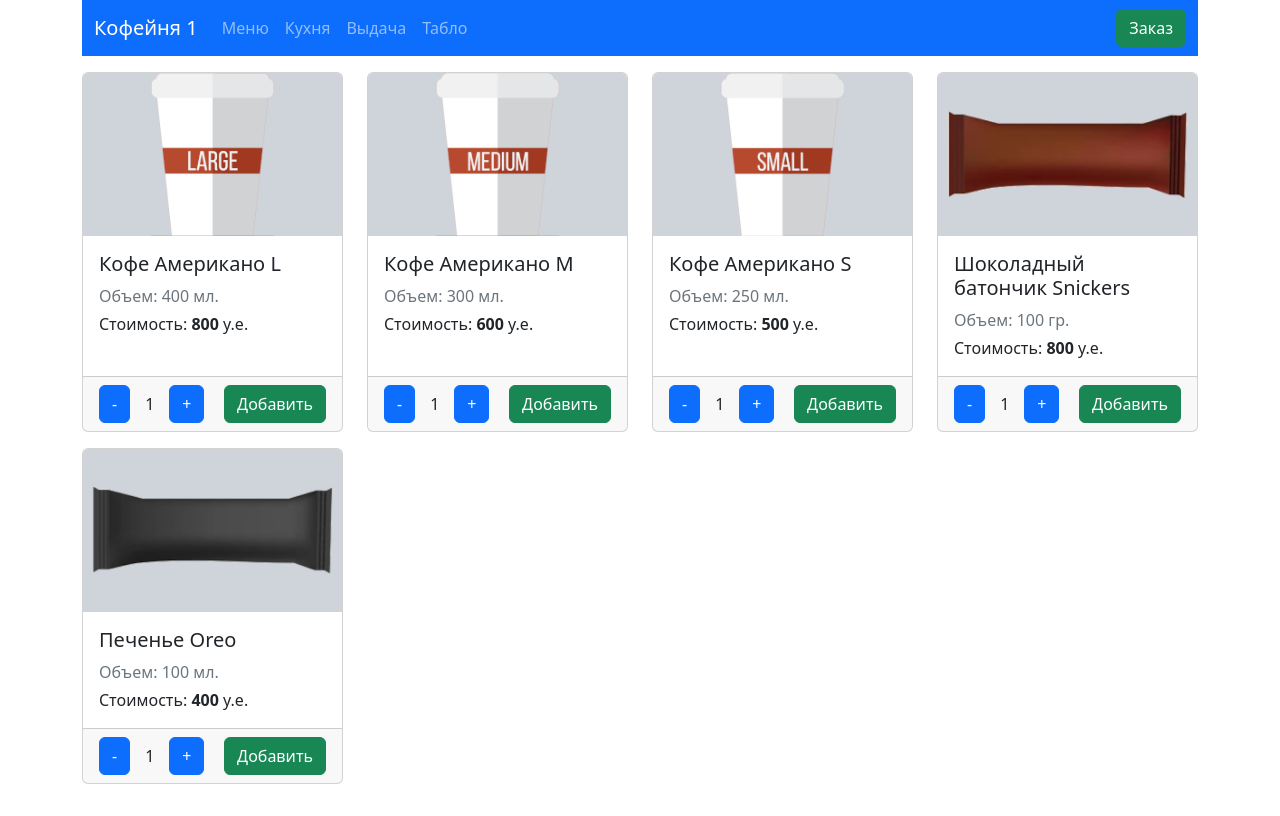
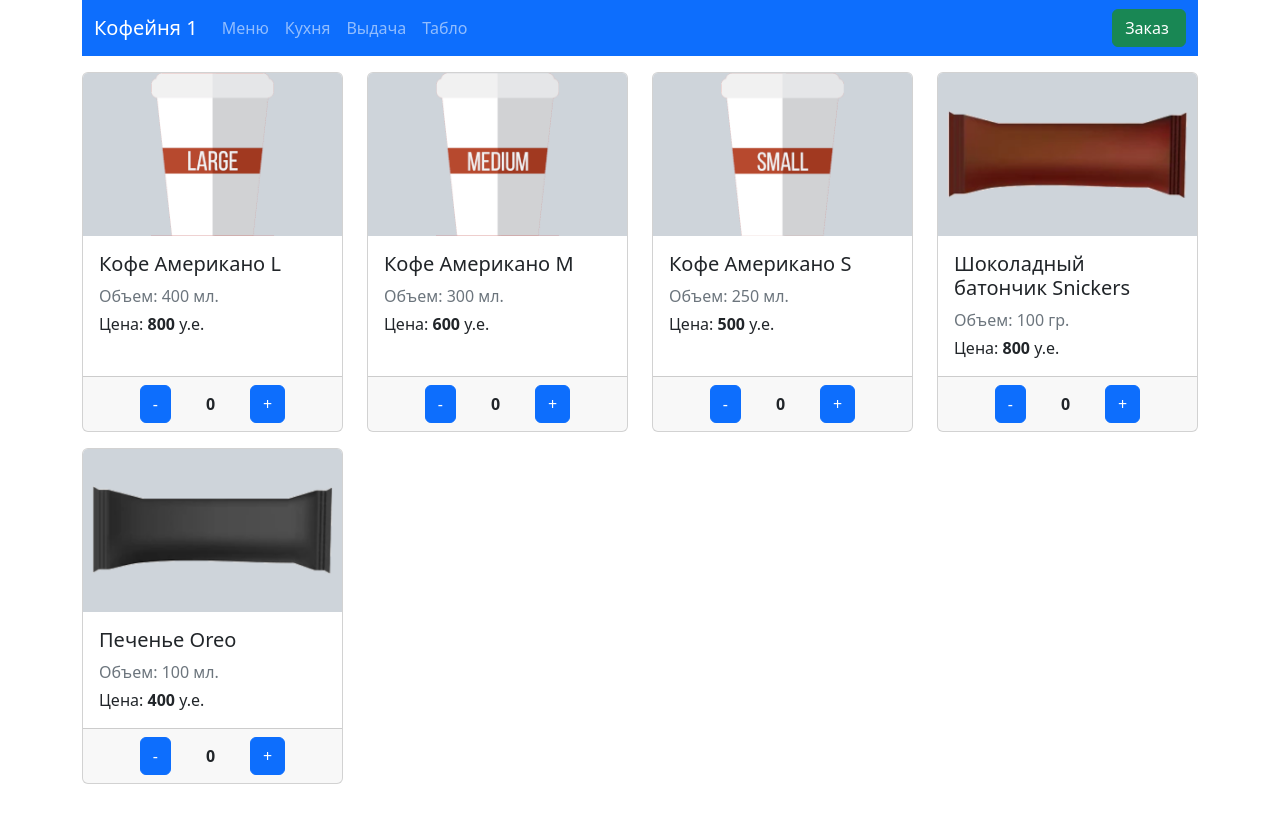
Before and after one commit to KonstantinTZ/coffee-crm, a React (Create React App) app: page / in a window 1280 px wide. Built offline with nearby package versions, Linux system fonts and the light colour scheme.

Commit message:
file mainStore.js has been updated - added basket section, some small shanges in heder.jsx, basketPage.jsx menuPage.jsx, MenuItem.jsx

```diff
--- /dev/null
+++ b/src/shared/EmptyComponent/index.js
@@ -0,0 +1 @@
+export * from './EmptyComponent';
--- a/src/shared/Header/Header.jsx
+++ b/src/shared/Header/Header.jsx
@@ -1,8 +1,10 @@
 import React from 'react';
 import './Header.css';
 import { NavLink } from 'react-router-dom';
+import mainStore from '../../store/mainStore';
+import { observer } from "mobx-react-lite"
 
-export function Header() {
+export const Header = observer(() => {
   return (
     <div className="header container sticky-top">
 
@@ -15,20 +17,23 @@
           <div className="collapse navbar-collapse" id="navbarColor02">
             <ul className="navbar-nav me-auto mb-2 mb-lg-0">
               <li className="nav-item">
-                <NavLink className="nav-link"  activeclassname={"active"} to="/menu">Меню</NavLink>
+                <NavLink className="nav-link" activeclassname={"active"} to="/menu">Меню</NavLink>
               </li>
               <li className="nav-item">
-                <NavLink className="nav-link"  activeclassname={"active"} to="/kitchen">Кухня</NavLink>
+                <NavLink className="nav-link" activeclassname={"active"} to="/kitchen">Кухня</NavLink>
               </li>
               <li className="nav-item">
-              <NavLink className="nav-link"  activeclassname={"active"} to="/release">Выдача</NavLink>
+                <NavLink className="nav-link" activeclassname={"active"} to="/release">Выдача</NavLink>
               </li>
               <li className="nav-item">
-              <NavLink className="nav-link"  activeclassname={"active"} to="/order-board">Табло</NavLink>
+                <NavLink className="nav-link" activeclassname={"active"} to="/order-board">Табло</NavLink>
               </li>
             </ul>
             <form className="d-flex">
-              <NavLink className="btn btn-success"  activeclassname={"active"} to="/basket">Заказ</NavLink>
+              <NavLink className="btn btn-success" activeclassname={"active"} to="/basket">
+                Заказ&nbsp;
+                {mainStore.basketArray.length ? <span class="badge bg-danger">{`${mainStore.basketArray.length}`}</span> : ''}
+              </NavLink>
             </form>
           </div>
         </div>
@@ -36,4 +41,4 @@
 
     </div>
   );
-}
+})
--- a/src/shared/MenuPage/MenuItem/MenuItem.css
+++ b/src/shared/MenuPage/MenuItem/MenuItem.css
@@ -1,7 +1,12 @@
 .counter-container{
-    gap: 15px
+    gap: 35px
 }
 
 .btn-container{
     margin-top: auto;
 }
+
+.card.card-picked {
+    color: #664d03;
+    background-color: #fff3cd;
+}
--- a/src/shared/MenuPage/MenuItem/MenuItem.jsx
+++ b/src/shared/MenuPage/MenuItem/MenuItem.jsx
@@ -1,14 +1,26 @@
-import React, { useState } from 'react';
+import React from 'react';
 import './MenuItem.css';
+import { observer } from "mobx-react-lite"
+import  mainStore  from '../../../store/mainStore';
 
-export function MenuItem({imgPath, productName, sellPrice, currency, volume, measure}) {
+export const MenuItem = observer(({id, imgPath, productName, sellPrice, currency, volume, measure, quantity})=> {
 
-  const [count, setCount] = useState(1);
+  function increseBtnHandler (id) {
+    mainStore.changeQuantityFn(id, true);
+    mainStore.addToBasketFn(id)
+  }
+
+  function decreseBtnHandler (id) {
+    mainStore.changeQuantityFn(id, false);
+    mainStore.addToBasketFn(id)
+  }
+
+
 
   return (
 
     <div className="col-xl-3 col-lg-4 col-md-6 col-12  mb-3">
-      <div className="card h-100" >
+      <div className={`card h-100 ${quantity !==0 ? 'card-picked' : ''}`} >
         <img
         src={imgPath ? require(`../../../../src/img/${imgPath}.png`) : require(`../../../../src/img/no-image-plug.png`)}
         className="card-img-top"
@@ -17,16 +29,15 @@
         <div className="card-body ">
           <h5 className="card-title text-start">{productName}</h5>
           <p className="card-text text-start text-secondary mb-1">Объем: {volume} {measure}</p>
-          <p className="card-text text-start ">Стоимость: <b>{sellPrice}</b> {currency}</p>
+          <p className="card-text text-start ">Цена: <b>{sellPrice}</b> {currency}</p>
 
         </div>
-          <div className="d-flex justify-content-between card-footer">
+          <div className="d-flex justify-content-center card-footer">
             <div className="counter-container d-flex align-items-center">
-              <button className="btn btn-primary counter-btn-decrease" onClick={count >= 1 ? () => setCount(count - 1): setCount(1)}> - </button>
-              <span className="counter-display">{count}</span>
-              <button className="btn btn-primary counter-btn-increase" onClick={count <= 10 ? () => setCount(count + 1): setCount(10)}> + </button>
+              <button className="btn btn-primary counter-btn-decrease" onClick={()=>decreseBtnHandler (id)}> - </button>
+              <span className="counter-display"><b>{quantity}</b></span>
+              <button className="btn btn-primary counter-btn-increase" onClick={()=>increseBtnHandler(id)}> + </button>
             </div>
-            <button className="btn btn-success">Добавить</button>
           </div>
       </div>
     </div>
@@ -36,4 +47,4 @@
 
 
   );
-}
+})
--- a/src/shared/MenuPage/MenuPage.jsx
+++ b/src/shared/MenuPage/MenuPage.jsx
@@ -1,18 +1,26 @@
-import React, { } from 'react';
+import React, {useEffect} from 'react';
 import './MenuPage.css';
 import { MenuItem } from '../../../src/shared/MenuPage/MenuItem'
-import { menuPresetArray } from '../../store/menuPreset'
+import { observer } from "mobx-react-lite"
+import mainStore from '../../store/mainStore';
 
-export function MenuPage() {
 
+
+export const MenuPage = observer(() => {
+
+  useEffect(() => {
+    mainStore.copyMenuArray();
+
+  }, [])
 
 
   return (
     <div className="row row-cols-auto">
 
-      {menuPresetArray.map((item) => (
+      {mainStore.menuArray.map((item) => (
 
         <MenuItem
+        id={item.id}
         imgPath={item.imgPath}
         productName={item.productName}
         sellPrice={item.sellPrice}
@@ -20,6 +28,7 @@
         currency={item.currency}
         volume={item.volume}
         measure={item.measure}
+        quantity={item.quantity}
         />
 
       ))}
@@ -27,4 +36,4 @@
     </div>
 
   );
-}
+})
--- /dev/null
+++ b/src/store/mainStore.js
@@ -0,0 +1,126 @@
+import { makeAutoObservable } from 'mobx'
+import { menuPresetArray } from './menuPreset'
+
+class mainStore {
+
+    constructor() {
+        makeAutoObservable(this)
+    }
+
+    // ====================================================================
+    // Menu operations start
+
+    menuArray = []
+
+
+
+    copyMenuArray() {
+        this.menuArray = JSON.parse(JSON.stringify(menuPresetArray))
+        this.menuArray.forEach(function (item) {
+            item.quantity = 0
+        })
+    }
+
+
+
+    changeQuantityFn(id, direction) {
+
+        if (direction === true) {
+            this.menuArray = this.menuArray.map(menuItem => menuItem.id === id ? { ...menuItem, quantity: (menuItem.quantity < 10 ? menuItem.quantity + 1 : menuItem.quantity) } : menuItem)
+            // с ограничением на максимальный счетчик 10
+        } else if (direction === false) {
+            this.menuArray = this.menuArray.map(menuItem => menuItem.id === id ? { ...menuItem, quantity: (menuItem.quantity > 0 ? menuItem.quantity - 1 : menuItem.quantity) } : menuItem)
+            // с ограничением на минимальный счетчик 0
+        }
+
+    }
+
+    // ====================================================================
+    // Menu operations end
+
+    // ====================================================================
+    // basket operations start
+
+    basketArray = []
+
+    addToBasketFn(id) {
+
+        // при клике фильтруем массив с меню и выделяем объект с продуктом
+
+        const pickedItem = this.menuArray.find(function (item) {
+            return item.id === id;
+        });
+
+        // находим в массиве корзины элемент с таким же АйДи
+        const equalityItemInBasketArray = this.basketArray.find(basketItem => basketItem.id === id);
+        // если он существует, то методом мап обновляем его значения
+        if (equalityItemInBasketArray) {
+            this.basketArray = this.basketArray.map(basketItem => basketItem.id === id ? { ...basketItem, quantity: pickedItem.quantity } : basketItem)
+
+            // в противном случае добовляем элемент из меню
+        } else {
+            this.basketArray.push(pickedItem);
+        }
+
+        // при удалении получается лишняя операция !!!!
+
+        // если количество в элементе меню 0, тогда находим такой же элемент в корзине и удаляем его
+        if (pickedItem.quantity === 0) {
+            this.basketArray = this.basketArray.filter(basketItem => basketItem.id !== id)
+        }
+
+
+    }
+
+    get orderAmount() {
+        // let totalSellPrice = this.basketArray.reduce((summ, item) => summ = summ + item.sellPrice, 0)
+        // let totalQuantity = this.basketArray.reduce((summ, item) => summ = summ + item.quantity, 0)
+
+        // console.log(totalSellPrice, totalQuantity)
+
+        this.basketArray.forEach((item) =>item.productAmount = item.quantity * item.sellPrice)
+        console.log(this.basketArray)
+
+        let totalAmount = this.basketArray.reduce((summ, item) => summ = summ + item.productAmount, 0)
+
+        return totalAmount
+    }
+
+
+    // ====================================================================
+    // basket operations end
+
+
+    // пока не используем
+    // =====================================================================================
+    addMenuItem(menuItem) {
+        if (menuItem.text.length > 3) {
+            this.menuArray.push(menuItem)
+        } else if (menuItem.text.length < 3) {
+            return
+        }
+
+        console.log(this.menuArray)
+
+    }
+
+    removeMenuItem(id) {
+        this.menuArray = this.menuArray.filter(menuItem => menuItem.id !== id)
+        console.log('this.menuArray удаляем из незаконченных дел', this.menuArray)
+    }
+
+
+    changeTextFn(id, incomeText) {
+
+        this.menuArray = this.menuArray.map(menuItem => menuItem.id === id ? { ...menuItem, text: (incomeText.length >= 3 ? (menuItem.text = incomeText) : menuItem.text) } : menuItem)
+        // с ограничением на минимаальное кол-во символов = 3
+    }
+
+    // пока не используем
+    // =====================================================================================
+
+
+}
+
+/* eslint import/no-anonymous-default-export: [2, {"allowNew": true}] */
+export default new mainStore()
```
Also changed, not shown: src/shared/BasketPaige/BasketPaige.jsx (+35 -9 lines), src/shared/EmptyComponent/EmptyComponent.css (added, +7 -0 lines), src/shared/EmptyComponent/EmptyComponent.jsx (added, +8 -0 lines), src/store/rootStore.js (added, +12 -0 lines), src/store/basketStore.js (deleted).
